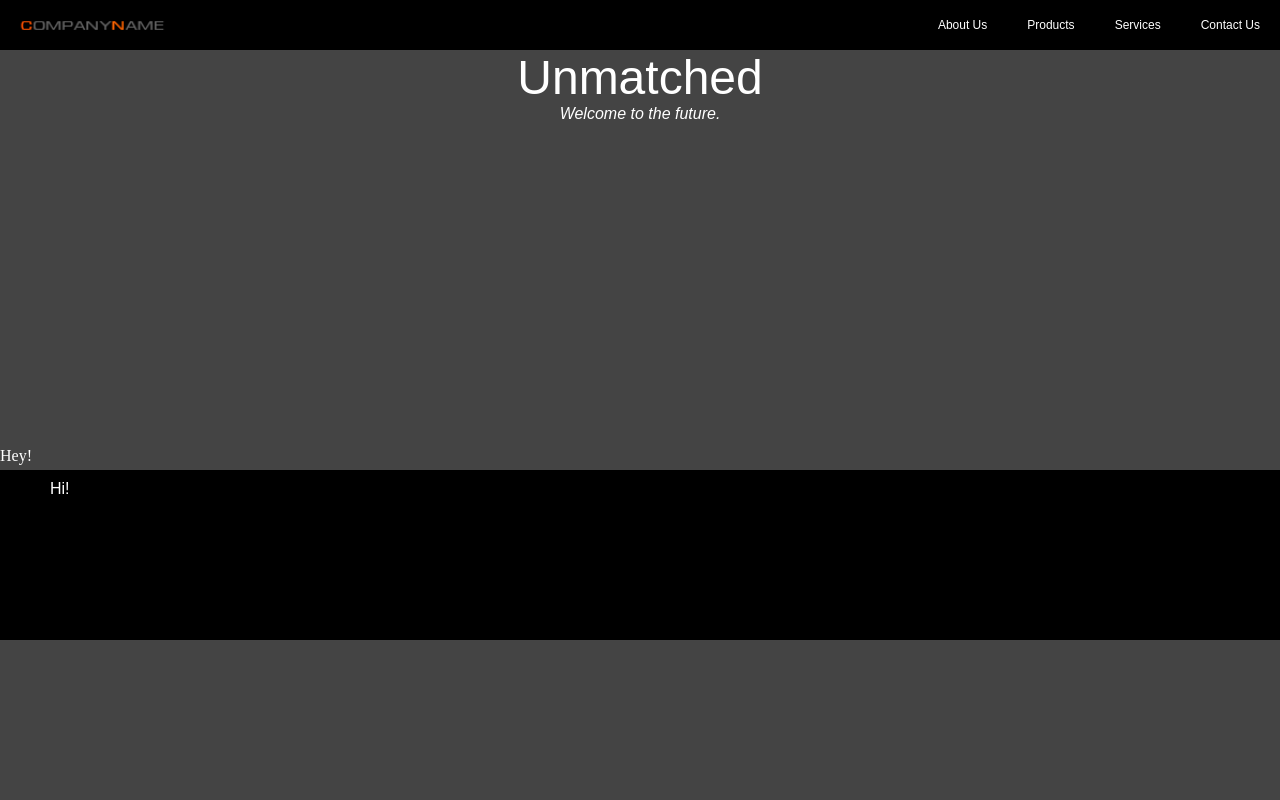
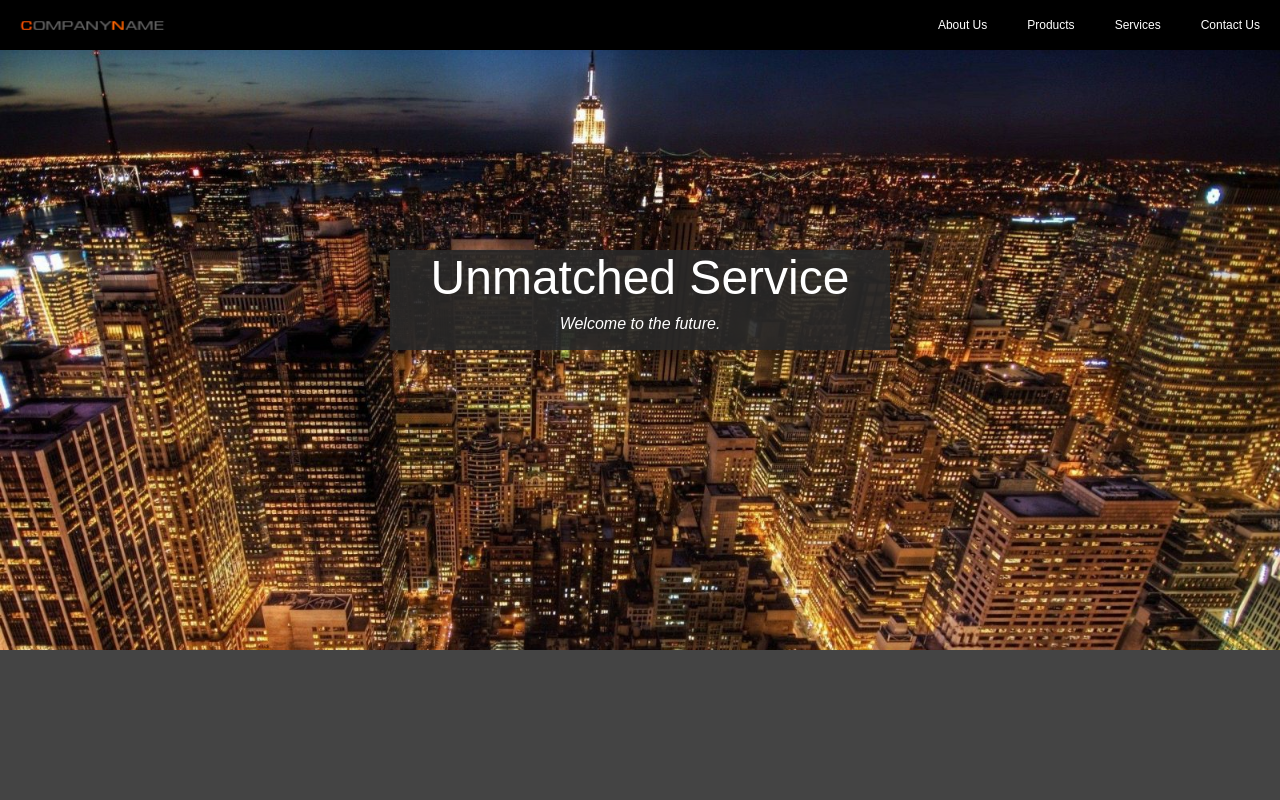
Before and after one commit to MacHac/CompanyNameWebsite, a plain HTML site: page index.html in a window 1280 px wide. Shown: the top 800 px of the page. Drawn offline with Linux system fonts and the light colour scheme.

Commit message:
Completed the top of the front page.

```diff
--- a/frontpage.css
+++ b/frontpage.css
@@ -3,21 +3,69 @@
 	to {opacity: 1;margin-top: 0;}
 }
 
+@keyframes textfadeout {
+	from {opacity: 1;margin-bottom: 0;}
+	to {opacity: 0;margin-bottom: 15px;}
+}
+
+.slideupfadein {
+	animation: textfadein 1s;
+}
+
+.slideupfadeout {
+	animation: textfadeout 1s;
+}
+
+#frontpage-frame {
+	width: 100%;
+	height: 600px;
+	background-image: url("genericcity2.jpg");
+	background-repeat: no-repeat;
+	background-size: cover;
+	background-attachment: fixed;
+}
+
+#fader-frame {
+	width: 500px;
+	height: 100px;
+	position: absolute;
+	left: 0;
+	right: 0;
+	top: 250px;
+	background-color: rgba(40,40,40,0.9);
+	margin: 0 auto 0 auto;
+}
+
 #primary-fade {
+	position: absolute;
 	font-size: 36pt;
 	font-family: arial;
 	text-align: center;
 	animation: textfadein 0.6s ease-out 0.3s normal forwards;
 	opacity: 0;
-	margin-top: 15px;
+	margin: 0 auto 0 auto;
+	top: 0;
+	left: 0;
+	right: 0;
+	width: 500px;
+}
+
+#hotword {
+	/*text-decoration: underline;*/
+	display: inline;
 }
 
 #secondary-fade {
+	position: absolute;
 	font-size: 12pt;
 	font-family: arial;
 	font-style: italic;
 	text-align: center;
 	animation: textfadein 0.7s ease-out 0.7s normal forwards;
 	opacity: 0;
-	margin-top: 15px;
+	margin: 15px auto 0 auto;
+	top: 65px;
+	left: 0;
+	right: 0;
+	width: 500px;
 }
--- a/index.html
+++ b/index.html
@@ -5,6 +5,16 @@
 		<link rel="stylesheet" type="text/css" href="frontpage.css">
 
 		<script src="js/jquery-3.2.1.min.js"></script>
+		<script>
+			var interval = window.setInterval(nextDescriptor, 5000);
+			var descriptors = ["Service", "Prices", "Detail", "Care", "Quality"];
+			var descriptorIndex = 0;
+			function nextDescriptor() {
+				var descriptor = descriptors[descriptorIndex];
+				$('#hotword').html(descriptor);
+				descriptorIndex = (descriptorIndex + 1) % descriptors.length;
+			}
+		</script>
 	</head>
 	<body>
 		<div class="header">
@@ -38,8 +48,12 @@
 
 		<div class="display-area">
 			<div class="fake-header"></div> <!-- Prevent things from being displayed under the header -->
-			<div id="primary-fade">Unmatched </div>
-			<div id="secondary-fade">Welcome to the future.</div>
+			<div id="frontpage-frame">
+				<div id="fader-frame">
+					<div id="primary-fade">Unmatched <div id="hotword">Quality</div></div>
+					<div id="secondary-fade">Welcome to the future.</div>
+				</div>
+			</div>
 			<br /><br /><br /><br /><br /><br /><br /><br /><br /><br /><br /><br /><br /><br /><br /><br /><br /><br />
 			Hey!
 		</div>
--- a/style.css
+++ b/style.css
@@ -14,6 +14,7 @@ body {
 	line-height: 50px;
 	width: 100%;
 	position: fixed;
+	z-index: 3;
 }
 
 .header img { /* Logo */
```
Also changed, not shown: genericcity.jpg (added), genericcity2.jpg (added).
